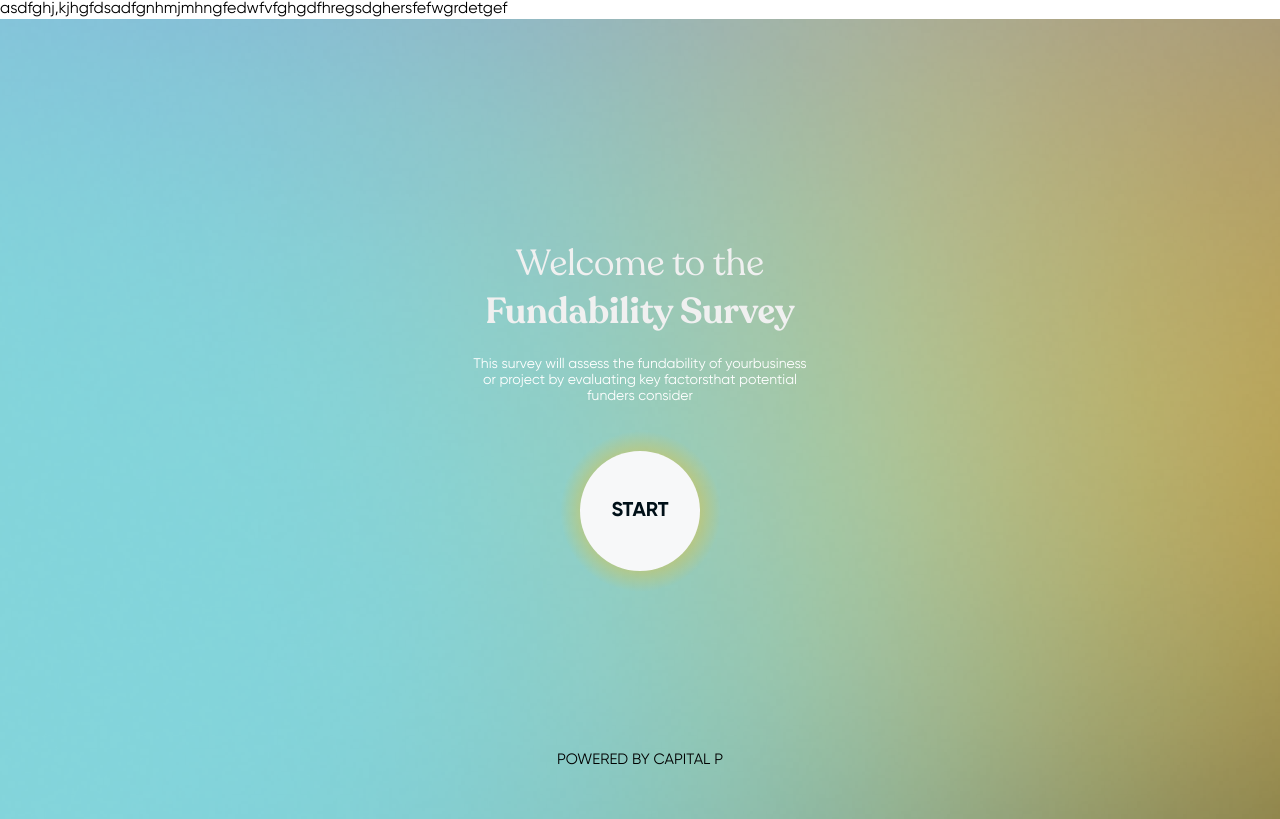
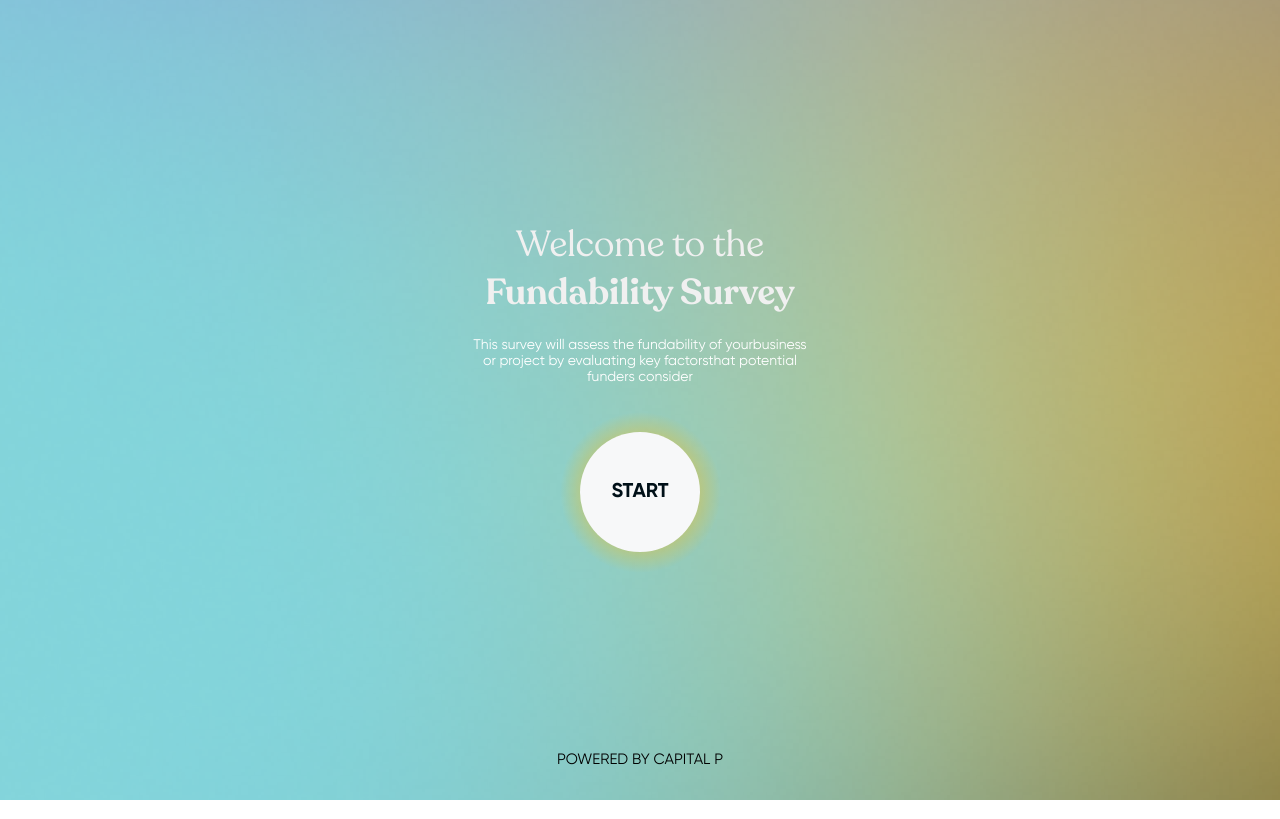
Before and after one commit to New-Social-Theory/fundabilitytool, a React (Create React App) app: page / in a window 1280 px wide. Built offline with nearby package versions, Linux system fonts and the light colour scheme.

Commit message:
deploy last build

```diff
--- a/src/App.js
+++ b/src/App.js
@@ -7,7 +7,6 @@ import Result from './pages/result'
 function App() {
   return (
     <div className="App">
-      <div>asdfghj,kjhgfdsadfgnhmjmhngfedwfvfghgdfhregsdghersfefwgrdetgef</div>
       <Routes>
         <Route path="/" element={<Home />} />
         <Route path="/onboarding" element={<Onboarding />} />
```
